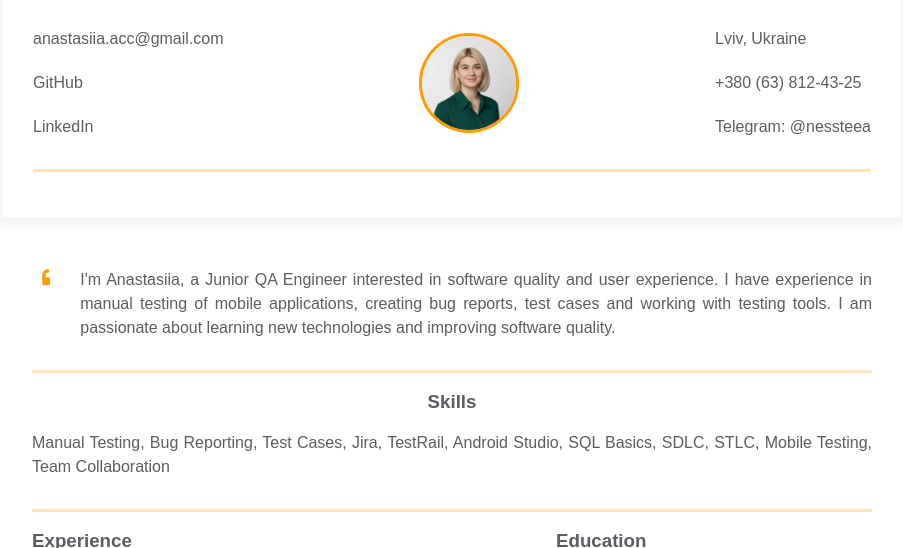
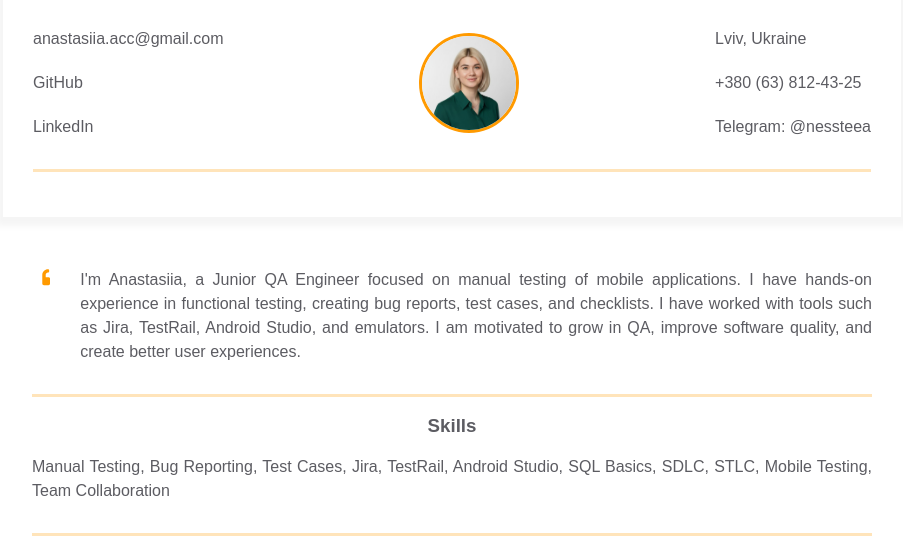
Before and after one commit to anastasiia-urbatis/homepage, a plain HTML site: page index.html in a window 1280 px wide. Shown: the part 175-723 px from the top of the page, without its empty margins (188-1091 px from the left). Drawn offline with Linux system fonts and the light colour scheme.

Commit message:
Revise introduction for clarity and detail
Updated the introduction text to better reflect experience and tools used in QA.

```diff
--- a/index.html
+++ b/index.html
@@ -67,11 +67,7 @@
             </div>
 
             <p class="intro_text">
-              I'm Anastasiia, a Junior QA Engineer interested in software quality
-              and user experience. I have experience in manual testing of mobile
-              applications, creating bug reports, test cases and working with
-              testing tools. I am passionate about learning new technologies and
-              improving software quality.
+             I'm Anastasiia, a Junior QA Engineer focused on manual testing of mobile applications. I have hands-on experience in functional testing, creating bug reports, test cases, and checklists. I have worked with tools such as Jira, TestRail, Android Studio, and emulators. I am motivated to grow in QA, improve software quality, and create better user experiences.
             </p>
           </div>
         </div>
```
